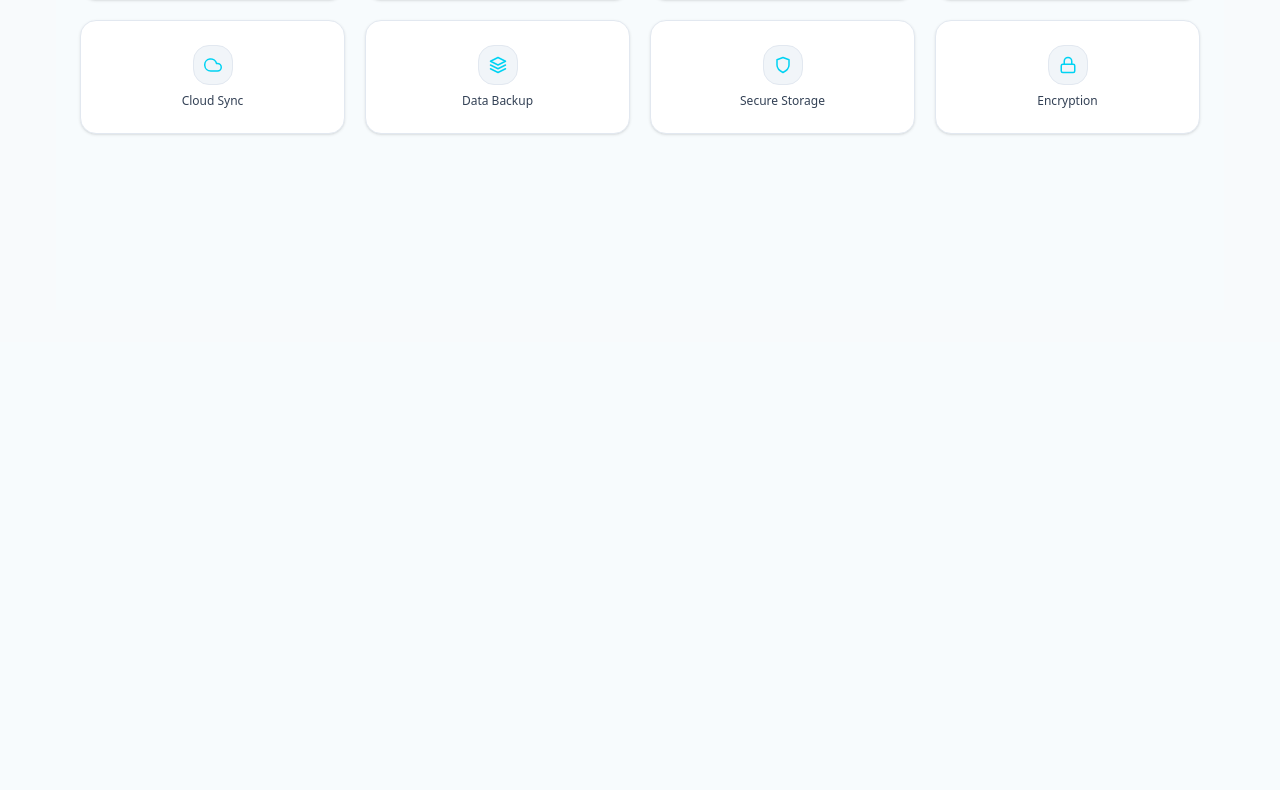
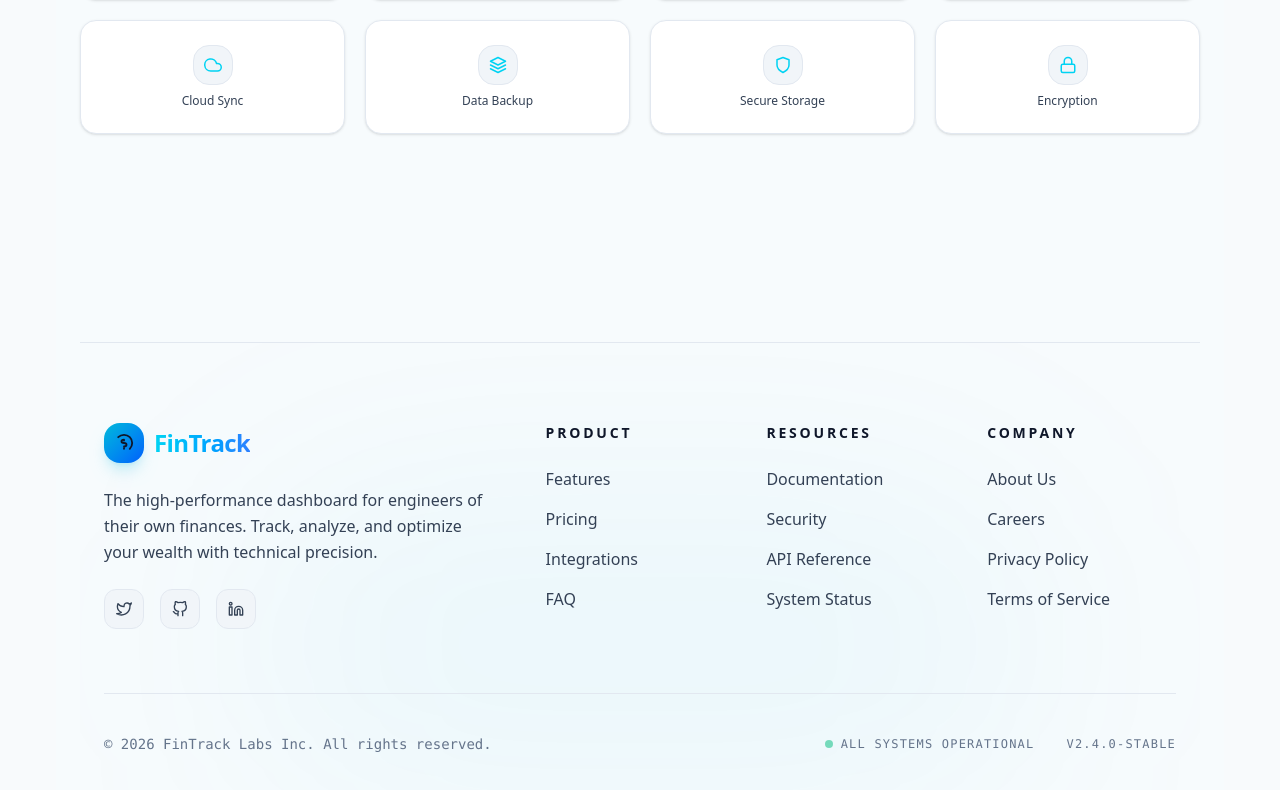
Before and after one commit to patel192/Expense-Manager-Frontend, a React (Vite) app: page / in a window 1280 px wide. Shown: the part 6321-7111 px from the top of the page. Before the commit the page ends 6663 px from the top, so only its background shows below. Built offline with nearby package versions, Linux system fonts and the light colour scheme.

Commit message:
feat: add Footer and Content components to the layout structure

```diff
--- a/src/components/Common/Content.jsx
+++ b/src/components/Common/Content.jsx
@@ -27,6 +27,7 @@ import { Testimonials } from "../landing/Testimonials";
 import { PricingPlans } from "../landing/PricingPlans";
 import { FAQSection } from "../landing/FAQSection";
 import { DevBackground } from "../landing/DevBackground";
+import { Footer } from "./Footer";
 
 /* ── animation variant ── */
 const fadeUp = {
@@ -437,6 +438,7 @@ export const Content = () => {
 
         <FAQSection />
         <IntegrationsGrid />
+        <Footer />
       </div>
     </DevBackground>
   );
--- /dev/null
+++ b/src/components/Common/Footer.jsx
@@ -0,0 +1,167 @@
+import React from "react";
+import { Link } from "react-router-dom";
+import { motion } from "framer-motion";
+import {
+  FiTwitter,
+  FiGithub,
+  FiLinkedin,
+  FiArrowUpRight,
+  FiMail,
+  FiMapPin,
+  FiPhone,
+} from "react-icons/fi";
+
+export const Footer = () => {
+  const currentYear = new Date().getFullYear();
+
+  const footerLinks = {
+    product: [
+      { label: "Features", href: "#features" },
+      { label: "Pricing", href: "#pricing" },
+      { label: "Integrations", href: "#integrations" },
+      { label: "FAQ", href: "#faq" },
+    ],
+    resources: [
+      { label: "Documentation", href: "#" },
+      { label: "Security", href: "#" },
+      { label: "API Reference", href: "#" },
+      { label: "System Status", href: "#" },
+    ],
+    company: [
+      { label: "About Us", href: "#" },
+      { label: "Careers", href: "#" },
+      { label: "Privacy Policy", href: "#" },
+      { label: "Terms of Service", href: "#" },
+    ],
+  };
+
+  const socialLinks = [
+    { icon: <FiTwitter />, href: "#", label: "Twitter" },
+    { icon: <FiGithub />, href: "#", label: "GitHub" },
+    { icon: <FiLinkedin />, href: "#", label: "LinkedIn" },
+  ];
+
+  return (
+    <footer className="relative mt-20 pt-20 pb-10 border-t border-[var(--border)] overflow-hidden">
+      {/* Background Glow */}
+      <div className="absolute bottom-0 left-1/2 -translate-x-1/2 w-[800px] h-[300px] bg-cyan-500/5 blur-[120px] rounded-full pointer-events-none" />
+
+      <div className="max-w-7xl mx-auto px-6 relative z-10">
+        <div className="grid grid-cols-1 md:grid-cols-2 lg:grid-cols-5 gap-12 lg:gap-8 mb-16">
+          {/* Brand Section */}
+          <div className="lg:col-span-2 space-y-6">
+            <div className="flex items-center gap-2.5">
+              <div className="h-10 w-10 rounded-xl bg-gradient-to-br from-cyan-500 to-blue-600 flex items-center justify-center shadow-lg shadow-cyan-500/20">
+                <svg
+                  viewBox="0 0 24 24"
+                  fill="none"
+                  className="w-5 h-5 text-[var(--text)]"
+                  stroke="currentColor"
+                  strokeWidth={2.2}
+                >
+                  <path
+                    strokeLinecap="round"
+                    strokeLinejoin="round"
+                    d="M12 8c-1.657 0-3 .895-3 2s1.343 2 3 2 3 .895 3 2-1.343 2-3 2m0-8v1m0 9v1M5.05 5.05A9 9 0 1118.95 18.95"
+                  />
+                </svg>
+              </div>
+              <span className="text-2xl font-bold tracking-tight bg-gradient-to-r from-cyan-400 to-blue-500 bg-clip-text text-transparent">
+                FinTrack
+              </span>
+            </div>
+            <p className="text-[var(--text-secondary)] text-base leading-relaxed max-w-sm">
+              The high-performance dashboard for engineers of their own finances.
+              Track, analyze, and optimize your wealth with technical precision.
+            </p>
+            <div className="flex items-center gap-4">
+              {socialLinks.map((social, i) => (
+                <motion.a
+                  key={i}
+                  href={social.href}
+                  whileHover={{ y: -3, scale: 1.1 }}
+                  className="w-10 h-10 rounded-lg bg-[var(--surface-secondary)] border border-[var(--border)] flex items-center justify-center text-[var(--text-secondary)] hover:text-cyan-500 hover:border-cyan-500/50 transition-colors"
+                  aria-label={social.label}
+                >
+                  {social.icon}
+                </motion.a>
+              ))}
+            </div>
+          </div>
+
+          {/* Quick Links Sections */}
+          <div className="space-y-6">
+            <h4 className="text-sm font-bold uppercase tracking-[0.2em] text-[var(--text-primary)]">
+              Product
+            </h4>
+            <ul className="space-y-4">
+              {footerLinks.product.map((link, i) => (
+                <li key={i}>
+                  <a
+                    href={link.href}
+                    className="text-[var(--text-secondary)] hover:text-cyan-500 transition-colors flex items-center gap-1 group"
+                  >
+                    {link.label}
+                    <FiArrowUpRight className="opacity-0 -translate-y-1 translate-x-1 group-hover:opacity-100 group-hover:translate-y-0 group-hover:translate-x-0 transition-all" size={14} />
+                  </a>
+                </li>
+              ))}
+            </ul>
+          </div>
+
+          <div className="space-y-6">
+            <h4 className="text-sm font-bold uppercase tracking-[0.2em] text-[var(--text-primary)]">
+              Resources
+            </h4>
+            <ul className="space-y-4">
+              {footerLinks.resources.map((link, i) => (
+                <li key={i}>
+                  <a
+                    href={link.href}
+                    className="text-[var(--text-secondary)] hover:text-cyan-500 transition-colors flex items-center gap-1 group"
+                  >
+                    {link.label}
+                    <FiArrowUpRight className="opacity-0 -translate-y-1 translate-x-1 group-hover:opacity-100 group-hover:translate-y-0 group-hover:translate-x-0 transition-all" size={14} />
+                  </a>
+                </li>
+              ))}
+            </ul>
+          </div>
+
+          <div className="space-y-6">
+            <h4 className="text-sm font-bold uppercase tracking-[0.2em] text-[var(--text-primary)]">
+              Company
+            </h4>
+            <ul className="space-y-4">
+              {footerLinks.company.map((link, i) => (
+                <li key={i}>
+                  <a
+                    href={link.href}
+                    className="text-[var(--text-secondary)] hover:text-cyan-500 transition-colors flex items-center gap-1 group"
+                  >
+                    {link.label}
+                    <FiArrowUpRight className="opacity-0 -translate-y-1 translate-x-1 group-hover:opacity-100 group-hover:translate-y-0 group-hover:translate-x-0 transition-all" size={14} />
+                  </a>
+                </li>
+              ))}
+            </ul>
+          </div>
+        </div>
+
+        {/* Bottom Bar */}
+        <div className="pt-10 border-t border-[var(--border)] flex flex-col md:flex-row justify-between items-center gap-6">
+          <p className="text-sm text-[var(--text-muted)] font-mono">
+            &copy; {currentYear} FinTrack Labs Inc. All rights reserved.
+          </p>
+          <div className="flex items-center gap-8 text-xs font-mono text-[var(--text-muted)] uppercase tracking-widest">
+            <span className="flex items-center gap-2">
+              <span className="w-2 h-2 rounded-full bg-emerald-500 animate-pulse" />
+              All Systems Operational
+            </span>
+            <span className="hidden sm:block">v2.4.0-stable</span>
+          </div>
+        </div>
+      </div>
+    </footer>
+  );
+};
```
